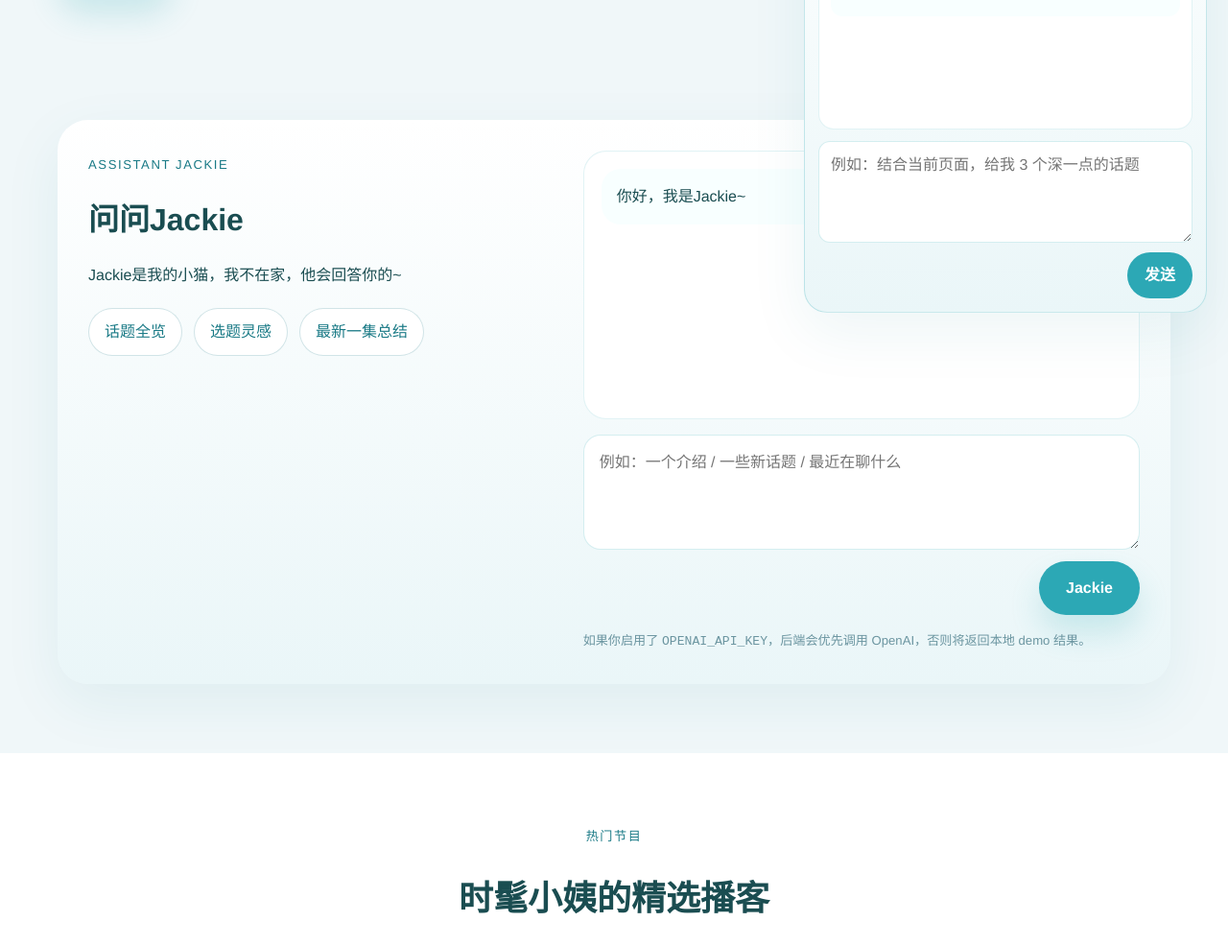
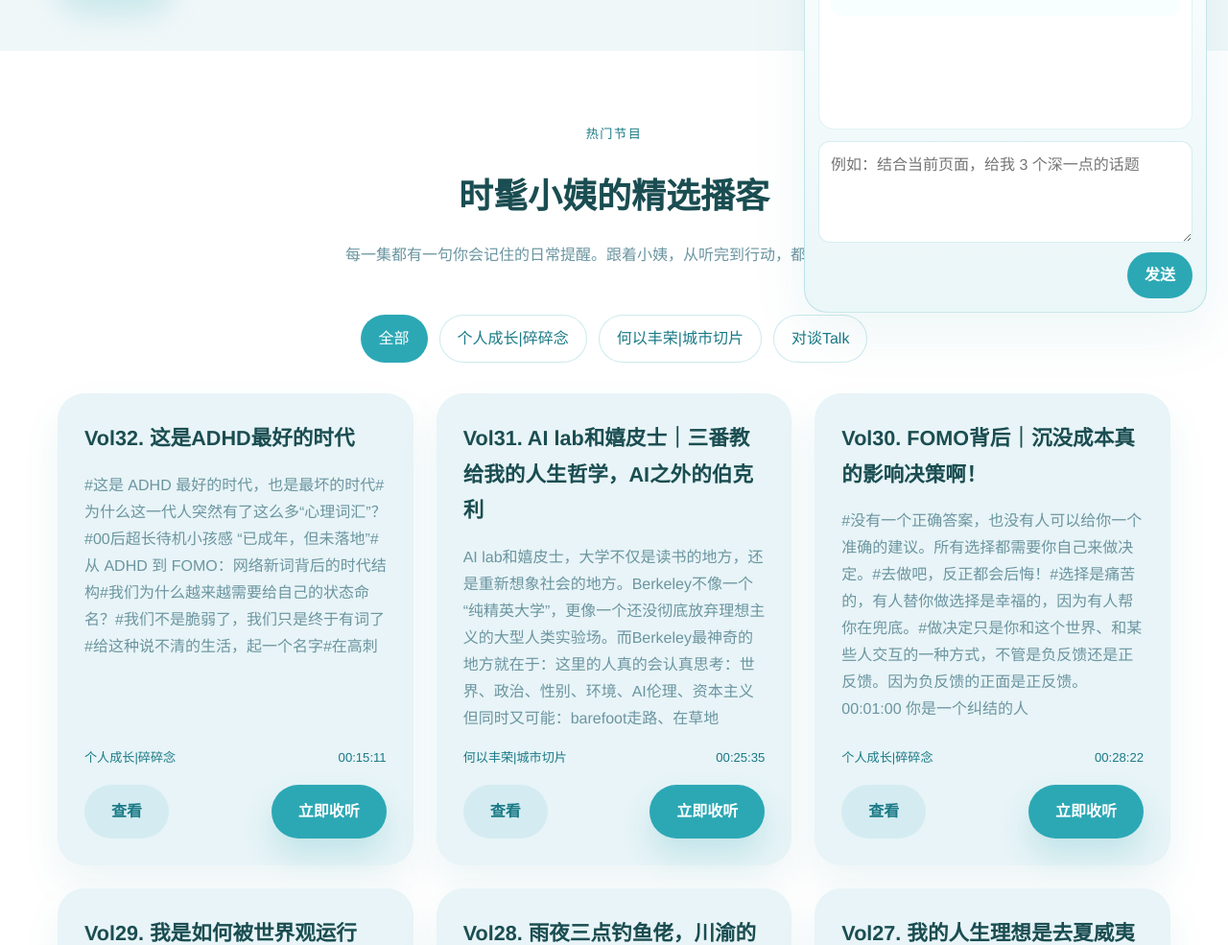
Before and after one commit to ttoriaa/shimai-podcast-site, a website: page index.html in a window 1280 px wide. Shown: the part 452-1437 px from the top of the page at 96% size. Drawn offline with Linux system fonts and the light colour scheme.

Commit message:
Remove inline homepage assistant section

```diff
--- a/index.html
+++ b/index.html
@@ -37,31 +37,6 @@
             <img src="images/photo2.jpg" alt="Vickie photo 2" style="width:33%; height:auto; object-fit:cover; border-radius:8px;" />
             <img src="images/photo3.jpg" alt="Vickie photo 3" style="width:33%; height:auto; object-fit:cover; border-radius:8px;" />
           </div>
-        </div>
-      </div>
-    </section>
-
-    <section class="section section-card" id="assistant">
-      <div class="container assistant-card">
-        <div class="assistant-copy">
-          <span class="eyebrow">Assistant Jackie</span>
-          <h2>问问Jackie</h2>
-          <p> Jackie是我的小猫，我不在家，他会回答你的~ </p>
-          <div class="assistant-quick">
-            <button type="button" class="assistant-quick-btn">话题全览</button>
-            <button type="button" class="assistant-quick-btn">选题灵感</button>
-            <button type="button" class="assistant-quick-btn">最新一集总结</button>
-          </div>
-        </div>
-        <div class="assistant-panel">
-          <div class="assistant-messages" id="assistantMessages">
-            <div class="assistant-message assistant-welcome">你好，我是Jackie~ </div>
-          </div>
-          <form class="assistant-form" id="assistantForm">
-            <textarea id="assistantInput" rows="3" placeholder="例如：给我一个新的播客话题建议..." required></textarea>
-            <button class="btn btn-primary" id="assistantSubmitBtn" type="submit">Jackie</button>
-          </form>
-          <p class="assistant-hint">如果你启用了 <code>OPENAI_API_KEY</code>，后端会优先调用 OpenAI，否则将返回本地 demo 结果。</p>
         </div>
       </div>
     </section>
```
